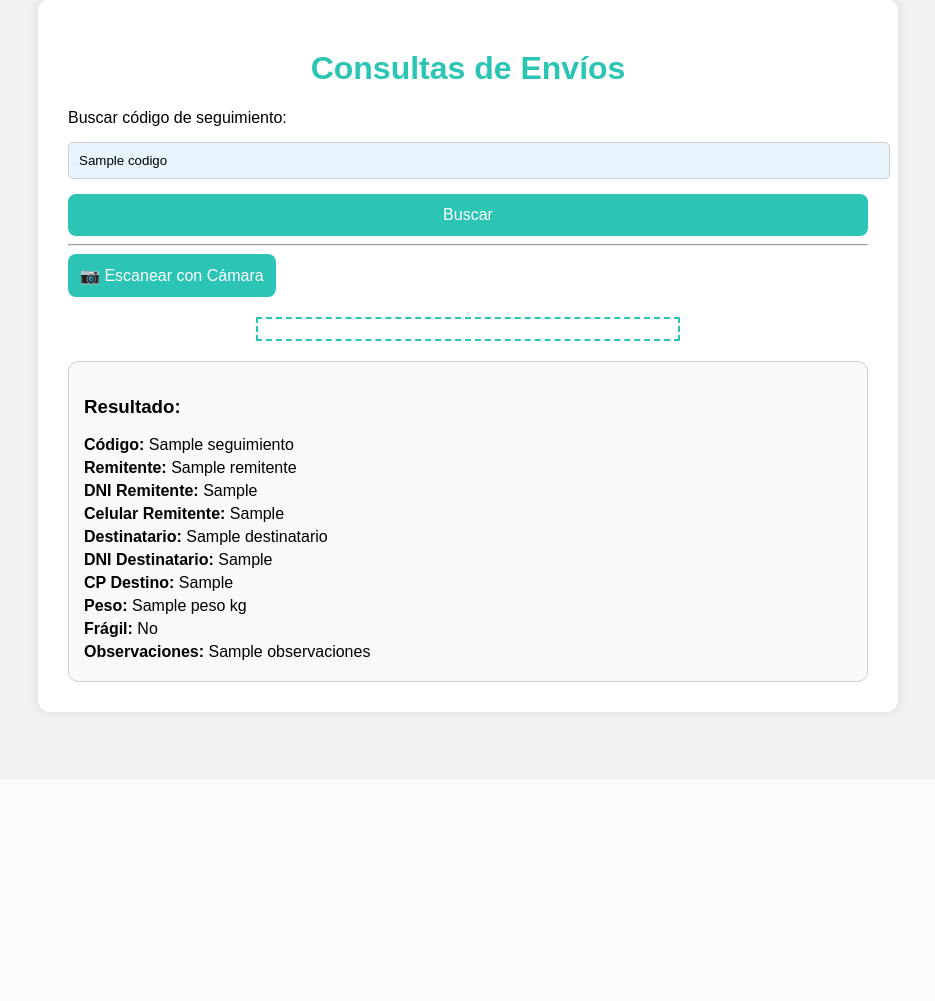
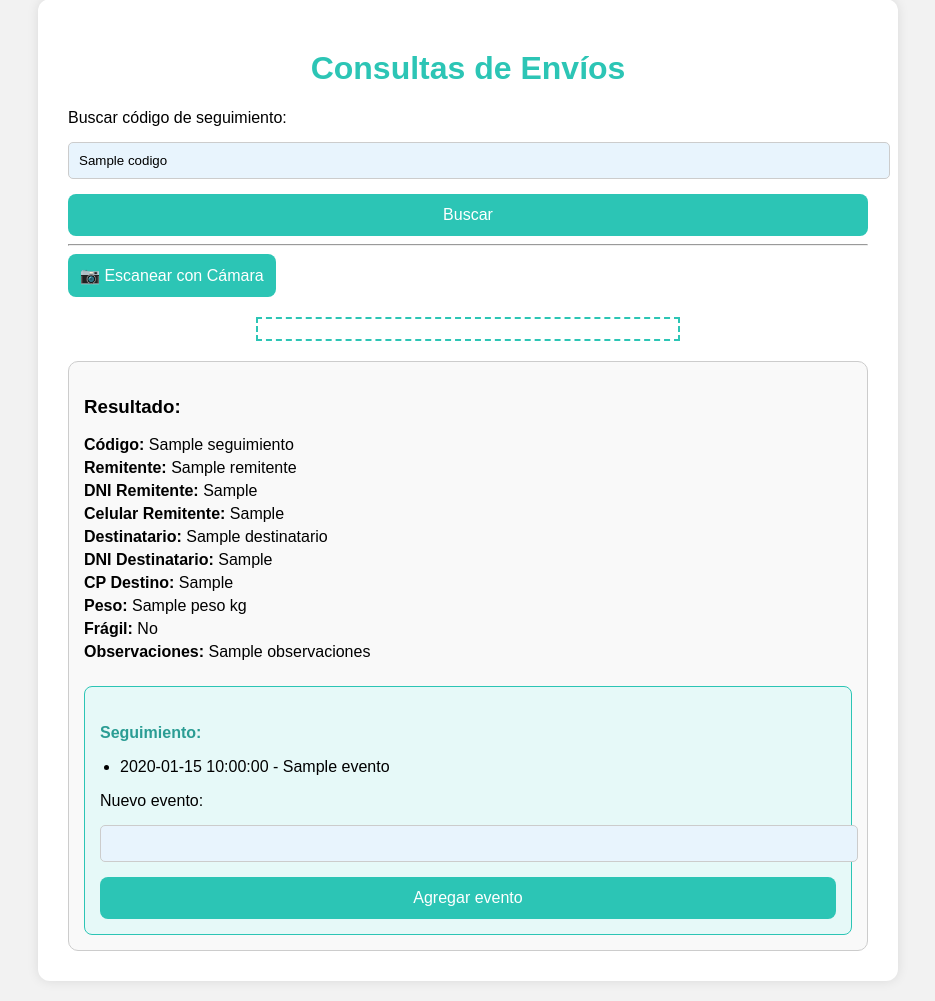
Before and after one commit to lluqlu/mi-etiquetas-deploy, a Flask app: template templates/consultas.html in a window 1280 px wide. Shown: the part 21-1022 px from the top of the page, without its empty margins (172-1107 px from the left). Before the commit the page ends 739 px from the top, so only its background shows below. Run offline with Flask 2, Linux system fonts and the light colour scheme; the template is opened without the code that fills it: most values are stand-ins (such as "Sample title", 1, 10 or a date in 2020); some libraries are stand-ins or nearby versions.

Commit message:
agregamos tracking

```diff
--- a/app.py
+++ b/app.py
@@ -3,6 +3,7 @@ import qrcode
 import json
 import os
 import csv
+from datetime import datetime
 from reportlab.pdfgen import canvas
 from reportlab.graphics.barcode import code128
 from reportlab.lib.pagesizes import portrait
@@ -37,12 +38,13 @@ def logout():
     session.pop('usuario', None)
     return redirect(url_for('index'))
 
-# --------- CONSULTAS --------- #
-@app.route('/consultas', methods=['GET'])
+@app.route('/consultas', methods=['GET', 'POST'])
 @requires_auth
 def consultas():
-    codigo = request.args.get('codigo')
+    codigo = request.args.get('codigo') or request.form.get('codigo')
     resultado = None
+    eventos = []
+
     if codigo:
         try:
             with open("static/envios.csv", newline="") as f:
@@ -53,7 +55,27 @@ def consultas():
                         break
         except FileNotFoundError:
             pass
-    return render_template("consultas.html", resultado=resultado, codigo=codigo)
+
+        try:
+            with open("static/seguimiento.csv", newline="") as f:
+                reader = csv.DictReader(f)
+                for row in reader:
+                    if row['Seguimiento'] == codigo:
+                        eventos.append({"fecha": row['FechaHora'], "evento": row['Evento']})
+        except FileNotFoundError:
+            pass
+
+        if request.method == 'POST' and resultado:
+            nuevo_evento = request.form.get('evento')
+            fecha_actual = datetime.now().strftime("%Y-%m-%d %H:%M:%S")
+            with open("static/seguimiento.csv", "a", newline="") as f:
+                writer = csv.writer(f)
+                if os.stat("static/seguimiento.csv").st_size == 0:
+                    writer.writerow(["Seguimiento", "FechaHora", "Evento"])
+                writer.writerow([codigo, fecha_actual, nuevo_evento])
+            eventos.append({"fecha": fecha_actual, "evento": nuevo_evento})
+
+    return render_template("consultas.html", resultado=resultado, codigo=codigo, eventos=eventos)
 
 # --------- CONTADORES --------- #
 def get_next_tracking(cp_dest):
@@ -99,7 +121,6 @@ def registrar_envio(data, numero_seguimiento):
             data['observaciones']
         ])
 
-# --------- HISTORIAL --------- #
 @app.route('/historial')
 @requires_auth
 def historial():
@@ -118,7 +139,6 @@ def historial():
 def export_csv():
     return send_file("static/envios.csv", as_attachment=True)
 
-# --------- GENERAR QR --------- #
 def generar_qr_llamada(data, modo, archivo_salida="static/qr.png"):
     if modo == '3':
         qr = qrcode.make("https://www.instagram.com/gorras.thana/")
@@ -126,7 +146,6 @@ def generar_qr_llamada(data, modo, archivo_salida="static/qr.png"):
         qr = qrcode.make(f"tel:{data['celular_dest']}")
     qr.save(archivo_salida)
 
-# --------- GENERAR ETIQUETA --------- #
 def generar_etiqueta_envio(data, modo, archivo_salida="etiqueta_envio.pdf"):
     generar_qr_llamada(data, modo)
     if modo == '1':
@@ -196,7 +215,6 @@ def generar_etiqueta_envio(data, modo, archivo_salida="etiqueta_envio.pdf"):
 
     c.save()
 
-# --------- FORMULARIO PRINCIPAL --------- #
 @app.route('/', methods=['GET', 'POST'])
 def index():
     if request.method == 'POST':
--- a/templates/consultas.html
+++ b/templates/consultas.html
@@ -30,6 +30,23 @@
     .datos-envio p {
       margin: 5px 0;
     }
+    .eventos {
+      margin-top: 25px;
+      padding: 15px;
+      border: 1px solid #2cc5b5;
+      border-radius: 8px;
+      background-color: #e6f9f8;
+    }
+    .eventos h4 {
+      margin-bottom: 10px;
+      color: #2b9d94;
+    }
+    .eventos ul {
+      padding-left: 20px;
+    }
+    .eventos li {
+      margin-bottom: 5px;
+    }
   </style>
 </head>
 <body>
@@ -60,6 +77,26 @@
       <p><strong>Peso:</strong> {{ resultado['Peso'] }} kg</p>
       <p><strong>Frágil:</strong> {{ 'Sí' if resultado['Frágil'] == '1' else 'No' }}</p>
       <p><strong>Observaciones:</strong> {{ resultado['Observaciones'] }}</p>
+
+      <div class="eventos">
+        <h4>Seguimiento:</h4>
+        {% if eventos %}
+          <ul>
+            {% for ev in eventos %}
+              <li>{{ ev.fecha }} - {{ ev.evento }}</li>
+            {% endfor %}
+          </ul>
+        {% else %}
+          <p>No hay eventos registrados aún.</p>
+        {% endif %}
+
+        <form method="POST" action="/consultas">
+          <input type="hidden" name="codigo" value="{{ codigo }}">
+          <label for="evento">Nuevo evento:</label>
+          <input type="text" name="evento" id="evento" required maxlength="100">
+          <button type="submit">Agregar evento</button>
+        </form>
+      </div>
     </div>
   {% elif codigo %}
     <p style="color:red;">No se encontraron resultados para <strong>{{ codigo }}</strong>.</p>
```
